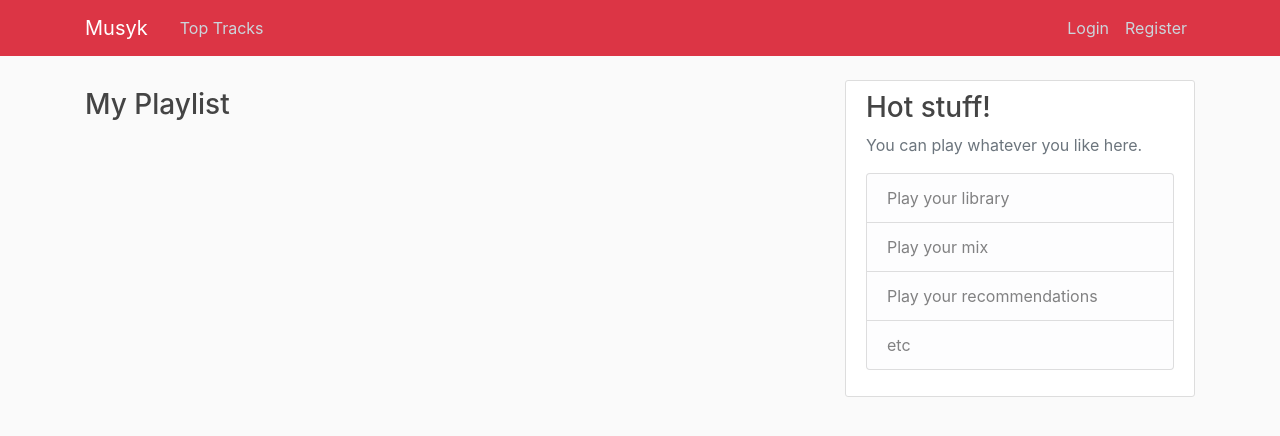
After one commit to kalyanteja/musyk, a Flask app: page /playlists in a window 1280 px wide. The commit adds this page. Shown: the top 436 px of the page. Run offline with Flask 2, Linux system fonts and the light colour scheme; some libraries are stand-ins or nearby versions.

Commit message:
added template for 'my playlists' page

```diff
--- a/musyk/routes.py
+++ b/musyk/routes.py
@@ -21,6 +21,11 @@ def toptracks():
     if len(data) != 2:
         error = 'Bad Response from Last.FM API'
     return render_template('toptracks.html', toptracks=data[0]['tracks']['track'], error=error, title='Top Tracks')
+
+
+@app.route("/playlists")
+def playlists():
+    return render_template('playlists.html', title='My Playlists')
 
 
 @app.route("/register", methods=['GET', 'POST'])
--- a/musyk/templates/layout.html
+++ b/musyk/templates/layout.html
@@ -27,6 +27,9 @@
           <div class="collapse navbar-collapse" id="navbarToggle">
             <div class="navbar-nav mr-auto">
               <a class="nav-item nav-link" href="{{ url_for('toptracks') }}">Top Tracks</a>
+              {% if current_user.is_authenticated %}
+                <a class="nav-item nav-link" href="{{ url_for('playlists') }}">My Playlists</a>
+              {% endif %}
             </div>
             <!-- Navbar Right Side -->
             <div class="navbar-nav">
--- /dev/null
+++ b/musyk/templates/playlists.html
@@ -0,0 +1,11 @@
+{% extends "layout.html" %}
+{% block content %}
+    <h3 class="mt-2">My Playlist</h3>
+    {% for track in playlists %}
+        <article class="media content-section">
+          <div class="media-body">
+            <h4>my songs goes here...</h4>
+          </div>
+        </article>
+    {% endfor %}
+{% endblock content %}
```
